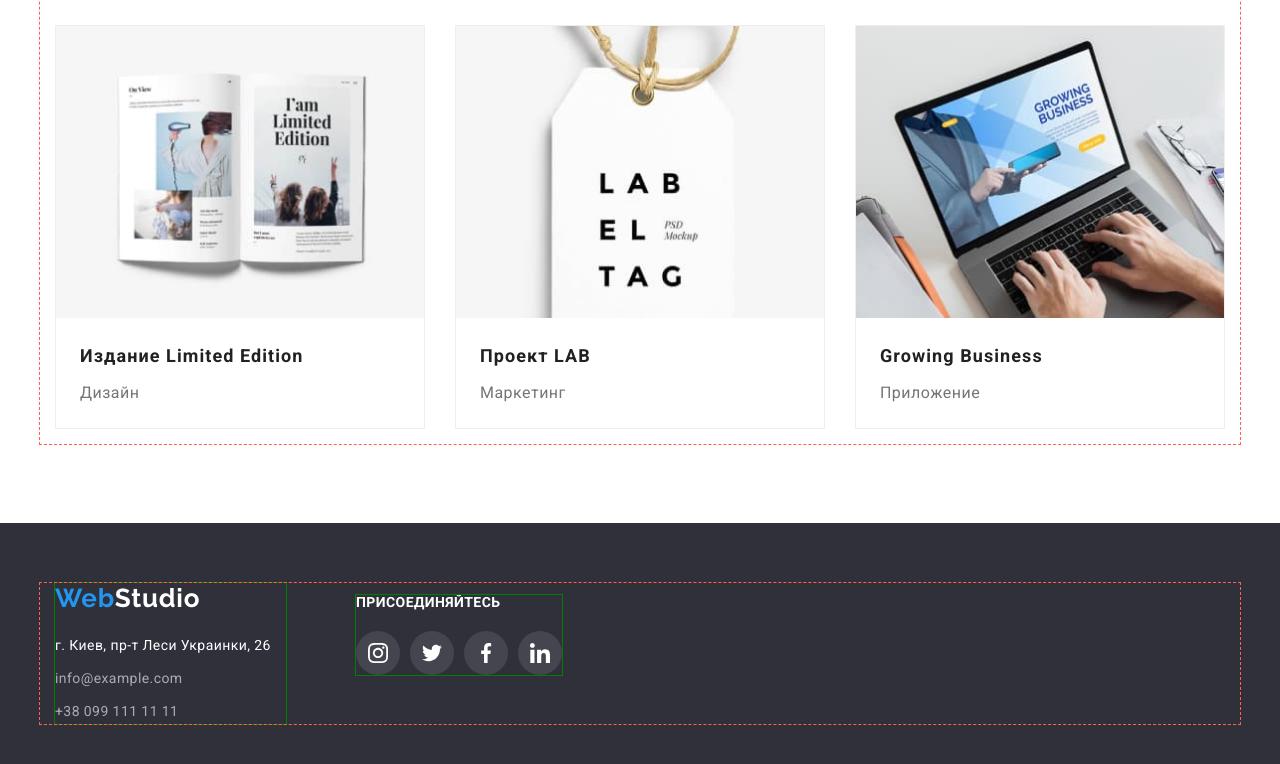
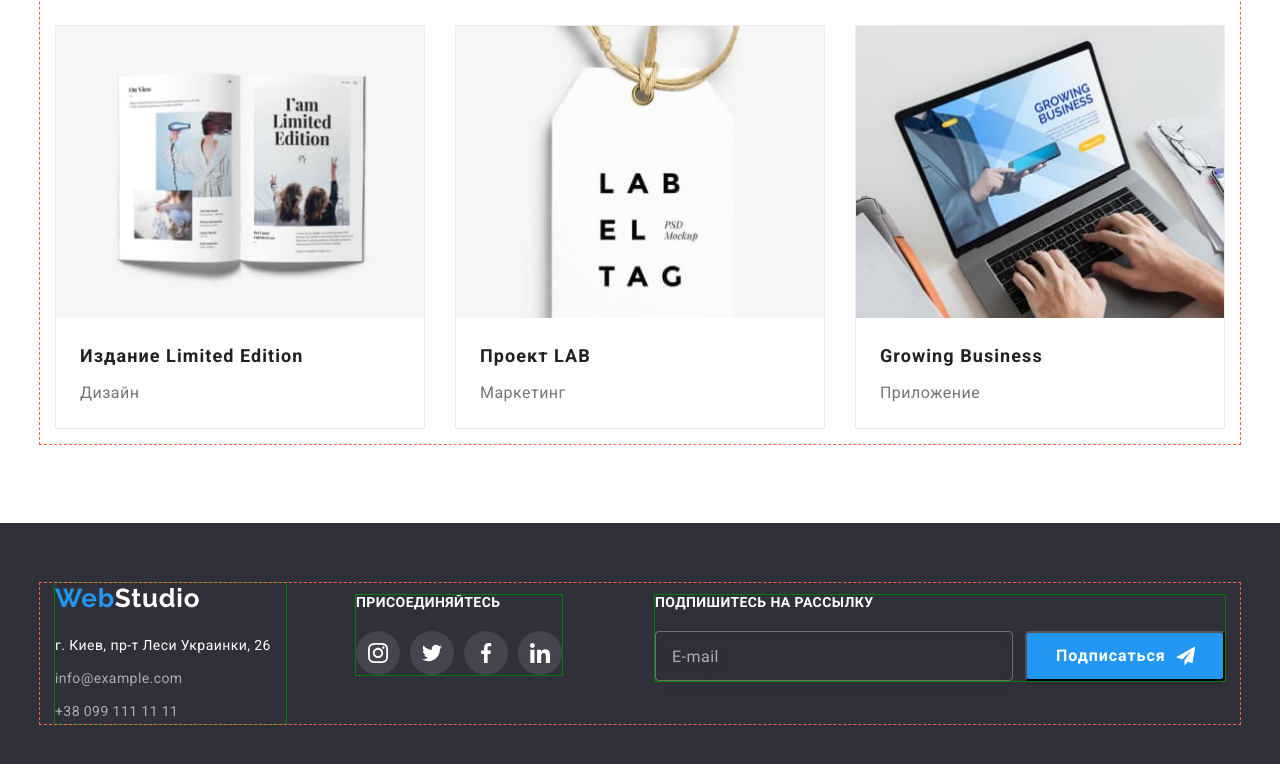
Before and after one commit to GannaKov/goit-markup-hw-06, a plain HTML site: page portfolio.html in a window 1280 px wide. Shown: the part 1113-1877 px from the top of the page. Drawn offline with nearby package versions, Linux system fonts and the light colour scheme.

Commit message:
footer placeholder

```diff
--- a/css/styles.css
+++ b/css/styles.css
@@ -607,16 +607,18 @@ body {
   margin-right: 12px;
   width: 358px;
   height: 50px;
+  background-color: transparent;
+  font-size: 16px;
+  line-height: 1.25;
+  letter-spacing: 0.03em;
   border: 1px solid rgba(255, 255, 255, 0.3);
   filter: drop-shadow(0px 4px 4px rgba(0, 0, 0, 0.15));
   border-radius: 4px;
-  background-color: transparent;
+  color: rgba(255, 255, 255, 0.6);
 }
 .footer-mailing-imput::placeholder {
   font-size: 16px;
   line-height: 1.25;
-  /* identical to box height, or 125% */
-
   letter-spacing: 0.03em;
 
   color: rgba(255, 255, 255, 0.6);
--- a/portfolio.html
+++ b/portfolio.html
@@ -333,6 +333,29 @@
             </li>
           </ul>
         </div>
+        <div class="footer-block-mailing">
+          <p class="footer-mailing-text">Подпишитесь на рассылку</p>
+          <div class="footer-mailing-field">
+            <input
+              class="footer-mailing-imput"
+              type="email"
+              name="mailing-email"
+              placeholder="E-mail"
+              id="mailing-email"
+              pattern="[a-z0-9._%+-]+@[a-z0-9.-]+\.[a-z]{2,}$"
+              title="mail@mail.com"
+            />
+            <button class="footer-mailing-btn" type="submit">
+              Подписаться<svg
+                class="footer-icon icon-send"
+                width="24"
+                height="24"
+              >
+                <use href="./images/icons.svg#icon-icon-send"></use>
+              </svg>
+            </button>
+          </div>
+        </div>
       </div>
     </footer>
   </body>
```
Also changed, not shown: index.html (+3 -1 lines).
